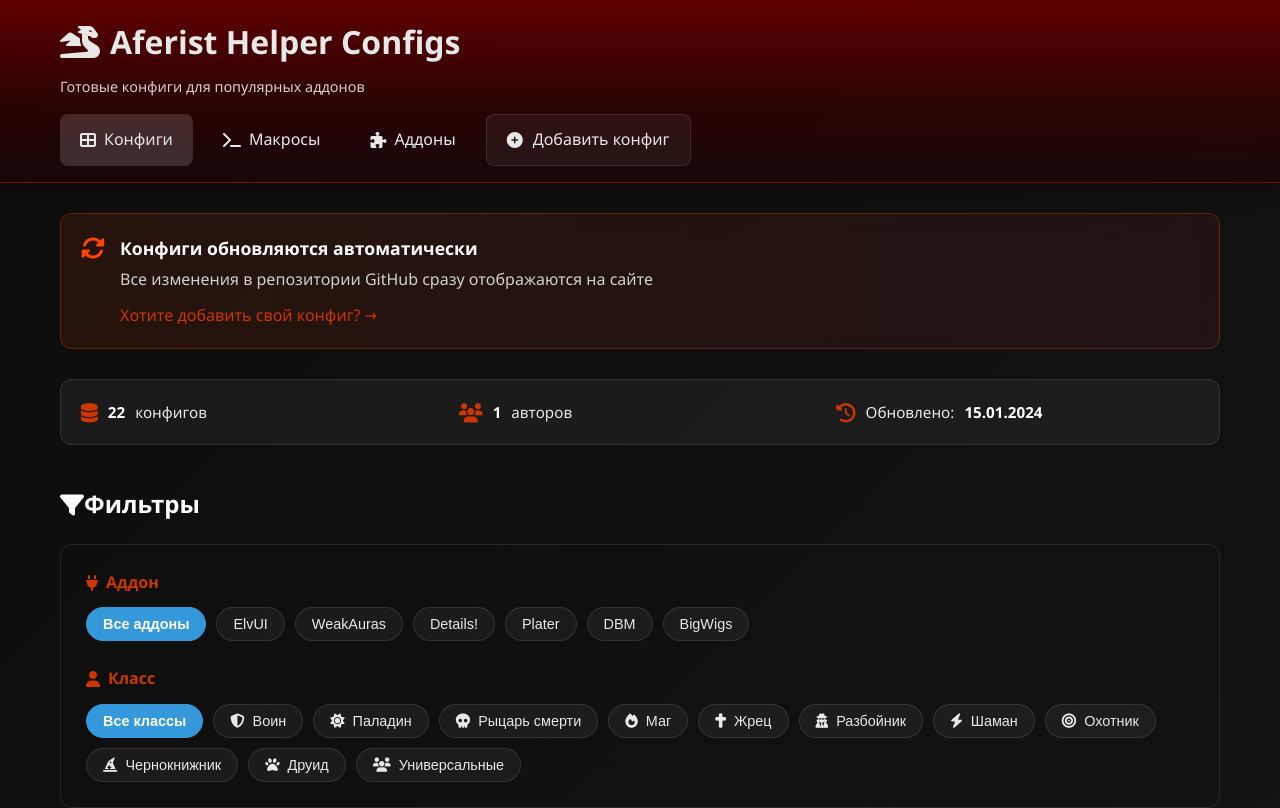
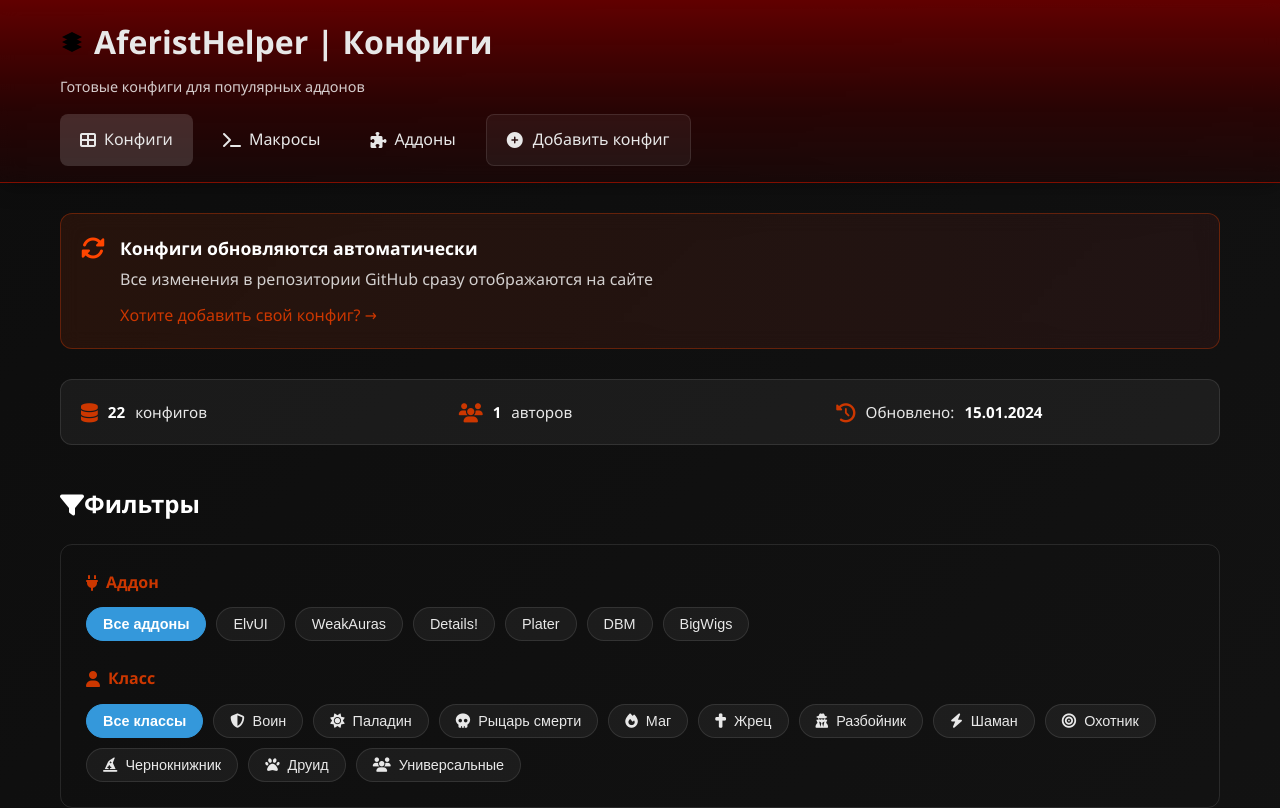
Before and after one commit to n-burov/AferistHelper-web, a plain HTML site: page index.html in a window 1280 px wide. Shown: the top 808 px of the page. Drawn offline with Linux system fonts and the light colour scheme.

Commit message:
Update index.html

```diff
--- a/index.html
+++ b/index.html
@@ -3,7 +3,7 @@
 <head>
     <meta charset="UTF-8">
     <meta name="viewport" content="width=device-width, initial-scale=1.0">
-    <title><span class="horde-symbol"></span> Aferist Helper Configs</title>
+    <title> AferistHelper </title>
     <link rel="stylesheet" href="css/style.css">
     <link rel="stylesheet" href="https://cdnjs.cloudflare.com/ajax/libs/font-awesome/6.4.0/css/all.min.css">
     <link rel="icon" type="image/x-icon" href="https://wow.zamimg.com/images/wow/icons/large/inv_misc_head_dragon_01.jpg">
@@ -12,7 +12,7 @@
     <header>
         <div class="container">
             <div class="header-content">
-                <h1><i class="fas fa-dragon"></i> Aferist Helper Configs</h1>
+                <h1><span class="horde-symbol"></span></i> AferistHelper | Конфиги</h1>
                 <p class="subtitle">Готовые конфиги для популярных аддонов</p>
             </div>
             <nav>
```
